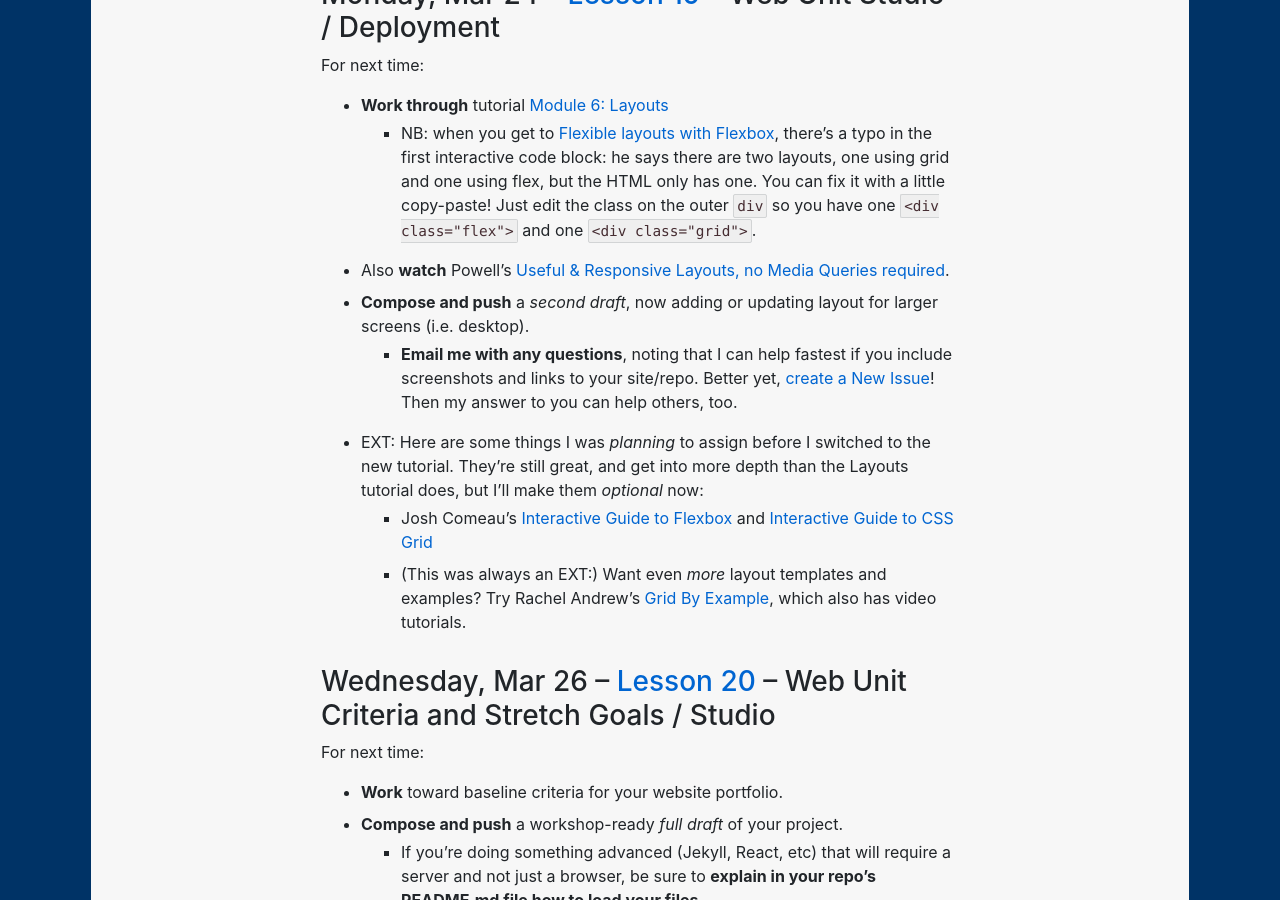
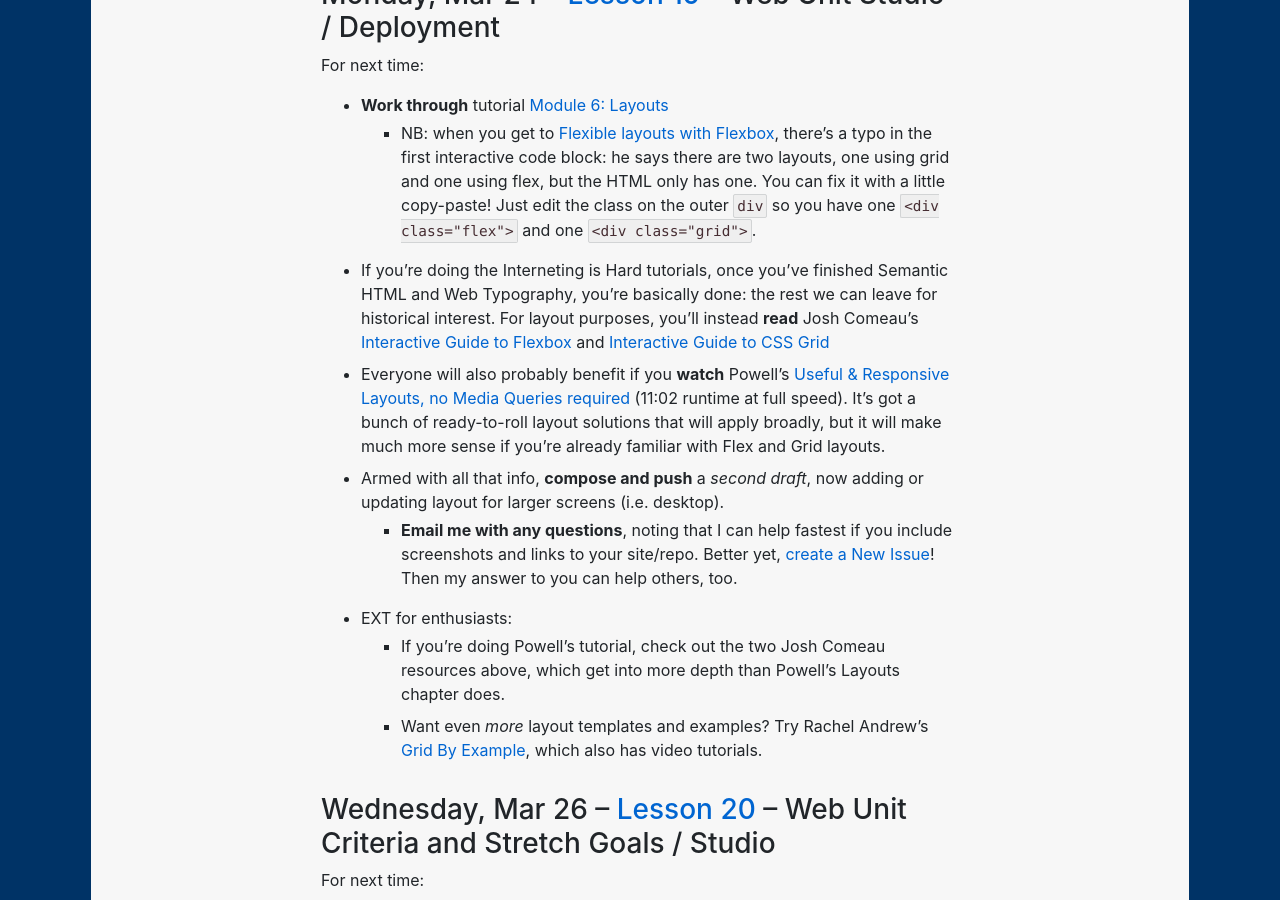
Before and after one commit to benmiller314/cdm2025spring, a Jekyll site: the page built from schedule.md, in a window 1280 px wide and 900 px high, scrolled down 10463 px. Built offline with Jekyll 4.4.1, drawn with Linux system fonts in a browser that asks for light colours; our own code applies the rules of GitHub Pages for plain Markdown files.

Commit message:
ready for lesson 18

```diff
--- a/schedule.md
+++ b/schedule.md
@@ -275,7 +275,7 @@ For next time:
 
 <!-- * *Optionally* bring headphones for sonic isolation during studio time -->
 
-<a id="current"/>
+
 <h3>Monday, Mar 17 – <a href="plans/lesson-17" id="lesson-17">Lesson 17</a> – Studio / Stylesheeting </h3>
 
 <!--
@@ -299,7 +299,7 @@ EXT: [Improve Your Designs With The Principles Of Continuation And Common Fate (
     - Read more about [how CSS selectors work](https://css-tricks.com/how-css-selectors-work/)
     - Try loading and clearing plates at the [CSS Diner](https://flukeout.github.io/).
 
-
+<a id="current"/>
 <h3>Wednesday, Mar 19 – <a href="plans/lesson-18" id="lesson-18">Lesson 18</a> – Studio / Navigation</h3>
 
 <!-- Make sure everyone knows how to make a navigation menu using <nav><ul><li><a>.
@@ -330,13 +330,14 @@ For next time:
 
 * **Work through** tutorial [Module 6: Layouts](https://learn.kevinpowell.co/course/html-css-for-absolute-beginners/6-layouts/1-creating-layouts-with-css)
     - NB: when you get to [Flexible layouts with Flexbox](https://learn.kevinpowell.co/course/html-css-for-absolute-beginners/6-layouts/5-flexible-layouts-with-flexbox), there's a typo in the first interactive code block: he says there are two layouts, one using grid and one using flex, but the HTML only has one. You can fix it with a little copy-paste! Just edit the class on the outer `div` so you have one `<div class="flex">` and one `<div class="grid">`.
-* Also **watch** Powell's [Useful & Responsive Layouts, no Media Queries required](https://www.youtube.com/watch?v=p3_xN2Zp1TY).
-* **Compose and push** a _second draft_, now adding or updating layout for larger screens (i.e. desktop).
+* If you're doing the Interneting is Hard tutorials, once you've finished Semantic HTML and Web Typography, you're basically done: the rest we can leave for historical interest. For layout purposes, you'll instead **read** Josh Comeau's [Interactive Guide to Flexbox](https://www.joshwcomeau.com/css/interactive-guide-to-flexbox/) and [Interactive Guide to CSS Grid](https://www.joshwcomeau.com/css/interactive-guide-to-grid/)
+* Everyone will also probably benefit if you **watch** Powell's [Useful & Responsive Layouts, no Media Queries required](https://www.youtube.com/watch?v=p3_xN2Zp1TY) (11:02 runtime at full speed). It's got a bunch of ready-to-roll layout solutions that will apply broadly, but it will make much more sense if you're already familiar with Flex and Grid layouts.
+* Armed with all that info, **compose and push** a _second draft_, now adding or updating layout for larger screens (i.e. desktop).
     - **Email me with any questions**, noting that I can help fastest if you include screenshots and links to your site/repo. Better yet, [create a New Issue]({{site.github.issues_url}}/new/choose)! Then my answer to you can help others, too.
 
-* EXT: Here are some things I was _planning_ to assign before I switched to the new tutorial. They're still great, and get into more depth than the Layouts tutorial does, but I'll make them _optional_ now:
-    - Josh Comeau's [Interactive Guide to Flexbox](https://www.joshwcomeau.com/css/interactive-guide-to-flexbox/) and [Interactive Guide to CSS Grid](https://www.joshwcomeau.com/css/interactive-guide-to-grid/)
-    - (This was always an EXT:) Want even *more* layout templates and examples? Try Rachel Andrew's [Grid By Example](https://gridbyexample.com/patterns/), which also has video tutorials.<!-- * **Test** your skills with https://flexboxfroggy.com/  - As a reminder, you should **write out the exercises in the tutorials** and push them to your repository – probably in the tutorials subfolder. Once you have them working as presented, feel free to update them to test out ideas for your own site! But do try to confirm you can get them working first. HTML, like all code, is fiddly: punctuation (including spaces) matters for things like close-tags and CSS selectors. -->
+* EXT for enthusiasts:
+    - If you're doing Powell's tutorial, check out the two Josh Comeau resources above, which get into more depth than Powell's Layouts chapter does.
+    - Want even *more* layout templates and examples? Try Rachel Andrew's [Grid By Example](https://gridbyexample.com/patterns/), which also has video tutorials.
 
 <!-- A full, workshop-ready draft of your website project is due in one week. -->
 
```
Also changed, not shown: plans/lesson-18.md (renamed from old-plans/lesson-18.md).
